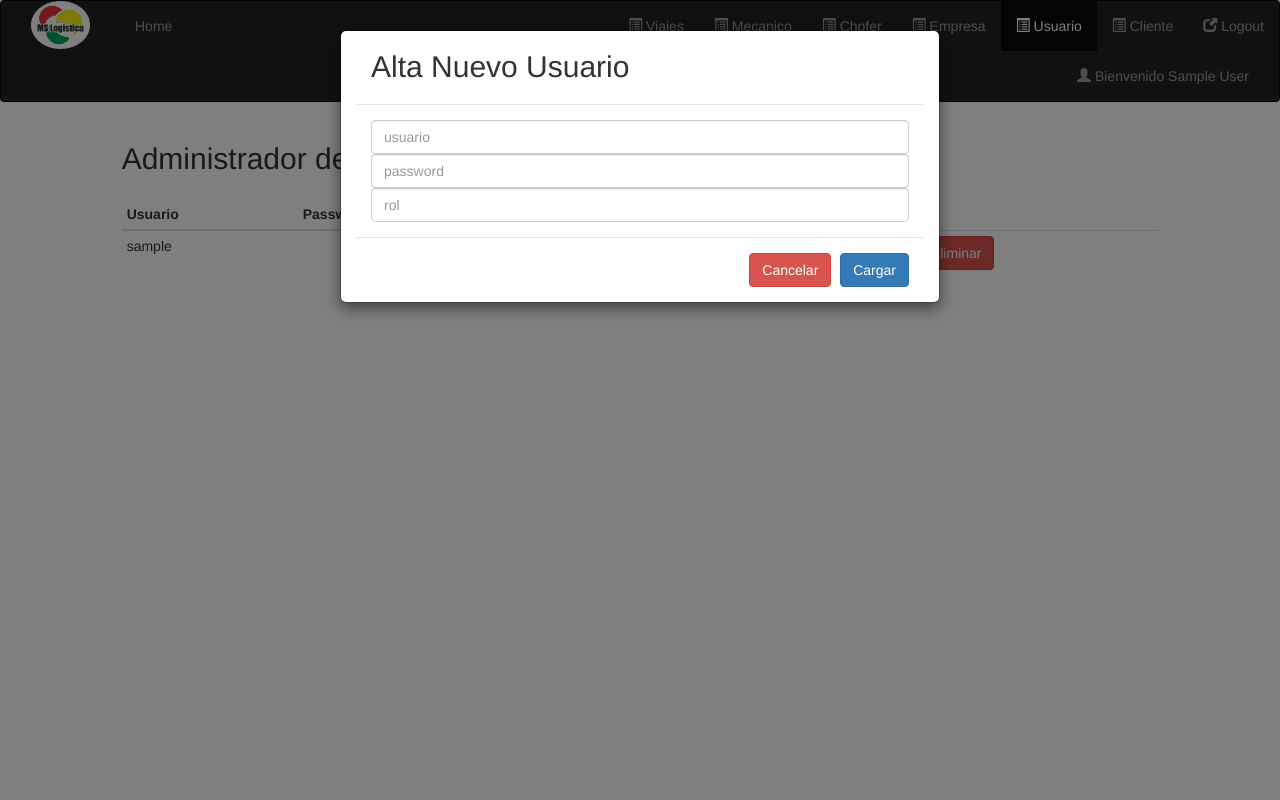
After one commit to ProgramacionWebII/LogIkw, a PHP site: page /LogIkw/vistas/admin/abmUsuario.php in a window 1280 px wide, after a click on "Agregar". The commit adds this page. Run offline with PHP 8.4, Linux system fonts and the light colour scheme; the visitor is signed in with stand-in values (Sample User, id 1).

Commit message:
abm usuario ok,falta corregir md5

```diff
--- /dev/null
+++ b/modelo/usuario.php
@@ -0,0 +1,38 @@
+<?php
+	class Usuario{
+
+		/* Se usa el método que más convenga, si necesito todos los clientes, uso el primero,
+		si necesito un cliente en específico, filtro por ID usando el segundo méetodo */
+		public static function getAll(){
+			$query = "SELECT * FROM usuario";
+			return $query;
+		}
+
+		public static function getAllForId($id){
+			$query = "SELECT * FROM usuario WHERE id_usuario = $id";
+			return $query;
+		}
+
+
+		public static function insertar($user, $pass, $rol){
+			$query = "INSERT INTO usuario(user,pass,rol)
+			VALUES ('$user', '$pass', '$rol')";
+			return $query;
+		}
+
+		public static function eliminar($id){
+		$query = "DELETE FROM usuario WHERE id_usuario = $id";
+			return $query;
+		}
+
+	public static function actualizar($id, $user, $pass, $rol){
+			$query = "UPDATE usuario
+			SET user = '$user',
+			pass = '$pass',
+			rol = '$rol'
+
+			WHERE id_usuario = $id";
+			return $query;
+		}
+	}
+?>
--- /dev/null
+++ b/vistas/admin/abmUsuario.php
@@ -0,0 +1,150 @@
+<?php
+	session_start();
+	if(isset($_SESSION['administrador'])){
+		include "../../modelo/include.php";
+		$query = Administrador::getAllForId($_SESSION['administrador']);
+
+		$resultado = Conexion::getQuery($query);
+		$admin = mysqli_fetch_assoc($resultado);
+		$query1 = Usuario::getAll();
+		$resultado1 = Conexion::getQuery($query1);
+	}
+	else{
+		header("Location: ../../index.php");
+	}
+
+?>
+
+<!DOCTYPE html>
+<html>
+<head>
+  <title>MS Logistica</title>
+  <meta charset="utf-8">
+  <meta name="viewport" content="width=device-width, initial-scale=1">
+  <script src="../../js/jquery.js"></script>
+  <link rel="stylesheet" type="text/css" href="../../css/bootstrap.min.css">
+  <script src="../../js/bootstrap.min.js"></script>
+  <link rel="stylesheet" type="text/css" href="../../css/home.css">
+  <script type="text/javascript" src="../../js/abm.js"></script>
+</head>
+<body>
+
+<nav class="navbar navbar-inverse">
+	<div class="col-sm-12">
+    <div class="navbar-header col-sm-1">
+     <img src="../../image/logo.png">
+    </div>
+    <ul class="nav navbar-nav col-sm-4">
+        <li><a href="<?php echo "../adminLogeado.php";?>">Home</a></li>
+    </ul>
+	<ul class="nav navbar-nav navbar-right">
+		<li><a href=""  data-toggle="modal" data-target="#logout"><span class="glyphicon glyphicon-new-window" ></span> Logout</a></li>
+	</ul>
+	<ul class="nav navbar-nav navbar-right">
+		<li class=""><a href=" <?php echo 'abmCliente.php'; ?>"><span class="glyphicon glyphicon-list-alt" ></span> Cliente</a></li>
+	</ul>
+	<ul class="nav navbar-nav navbar-right">
+		<li class="active"><a href=" <?php echo 'abmUsuario.php'; ?>"><span class="glyphicon glyphicon-list-alt" ></span> Usuario</a></li>
+	</ul>
+	<ul class="nav navbar-nav navbar-right">
+		<li><a href=" <?php echo 'abmEmpresa.php'; ?>"><span class="glyphicon glyphicon-list-alt" ></span> Empresa</a></li>
+	</ul>
+	<ul class="nav navbar-nav navbar-right">
+		<li><a href=" <?php echo 'abmChofer.php'; ?>"><span class="glyphicon glyphicon-list-alt" ></span> Chofer</a></li>
+	</ul>
+	<ul class="nav navbar-nav navbar-right">
+		<li><a href=" <?php echo 'abmMecanico.php'; ?>"><span class="glyphicon glyphicon-list-alt" ></span> Mecanico</a></li>
+	</ul>
+	<ul class="nav navbar-nav navbar-right">
+		<li><a href=" <?php echo 'abmViajes.php'; ?>"><span class="glyphicon glyphicon-list-alt" ></span> Viajes</a></li>
+	</ul>
+	<ul class="nav navbar-nav navbar-right">
+		<li><a href=""><span class="glyphicon glyphicon-user" ></span> Bienvenido <?php echo $admin['nombre'] ?></a></li>
+	</ul>
+	</div>
+</nav>
+
+
+<div class="col-sm-10 col-sm-offset-1">
+  <h2>Administrador de usuarios</h2>
+  <table class="table table-condensed">
+    <thead>
+      <tr>
+        <th>Usuario</th>
+        <th>Password</th>
+        <th>Rol</th>
+
+		<th><button type='button'  class='btn btn-success' data-toggle='modal' data-target='#agregarUsuario'>Agregar</button></th>
+
+      </tr>
+    </thead>
+    <tbody>
+   	<?php
+	while($usuario = mysqli_fetch_assoc($resultado1)){
+		echo "<form method='POST' action='../../modelo/ejecutarAbmUsuario.php'>
+		 <tr>
+		 <td>".$usuario['user']."</td>
+		 <td>".$usuario['pass']."</td>
+		 <td>".$usuario['rol']."</td>
+
+		 <input type='text' name='id' class='hidden' value='".$usuario['id_usuario']."'>
+
+		 <td><button type='submit' id='modificar' onclick= 'modificar()' name='alterar' value='modificar' class='btn btn-primary'>Modificar</button></td>
+
+		 <td><button type='submit' id='eliminar' onclick= 'eliminar()' name='alterar' value='eliminar' class='btn btn-danger'>Eliminar</button></td>
+
+		 </tr>
+  		 </form>";
+	}
+   	?>
+    </tbody>
+  </table>
+</div>
+
+
+	<!-- Modal logout-->
+	<form action="../../modelo/logout.php" method="POST">
+		<div class="modal fade" id="logout" tabindex="-1" role="dialog" aria-labelledby="exampleModalLabel" aria-hidden="true">
+		  <div class="modal-dialog" role="document">
+		    <div class="modal-content col-sm-12">
+		      <div class="modal-header col-sm-8 col-sm-offset-2">
+		        <h2 class="modal-title" id="exampleModalLabel">¿Desea delogearse?</h2>
+		        <button type="button" class="close" data-dismiss="modal" aria-label="Close">
+		        </button>
+			      </div>
+		      <div class="modal-footer col-sm-12">
+		        <input type="button" class="btn btn-secondary" data-dismiss="modal" value="Cancelar">
+		        <input type="submit" class="btn btn-primary" value="Delogearse">
+		      </div>
+		    </div>
+		  </div>
+		</div>
+	</form>
+
+	<!-- Modal de agregar-->
+    <form action="../../modelo/ejecutarAbmUsuario.php" method="POST">
+	<div class="modal fade" id="agregarUsuario" tabindex="-1" role="dialog" aria-labelledby="exampleModalLabel" aria-hidden="true">
+	  <div class="modal-dialog" role="document">
+	    <div class="modal-content col-sm-12">
+	      <div class="modal-header">
+	        <h2 class="modal-title" id="exampleModalLabel">Alta Nuevo Usuario</h2>
+	        <button type="button" class="close" data-dismiss="modal" aria-label="Close">
+	        </button>
+	      </div>
+	      <div class="modal-body col-sm-12">
+   	        <input type="text" name="user" class="col-sm-6 form-control" placeholder="usuario" required><br>
+	        <input type="text" name="pass" class="col-sm-6 form-control" placeholder="password"required><br>
+	        <input type="text" name="rol" class="col-sm-6 form-control"  placeholder="rol"required><br>
+
+	        <input type="text" name="alterar" value="agregar" class="hidden">
+	      </div>
+	      <div class="modal-footer col-sm-12">
+	        <input type="button" class="btn btn-danger" data-dismiss="modal" value="Cancelar">
+	        <input type="submit" class="btn btn-primary" value="Cargar">
+	      </div>
+	    </div>
+	  </div>
+	</div>
+   	</form>
+</body>
+</html>
--- a/vistas/adminLogeado.php
+++ b/vistas/adminLogeado.php
@@ -47,6 +47,10 @@
 	</ul>
 	<ul class="nav navbar-nav navbar-right">
 		<li><a href=" <?php echo 'admin/abmCliente.php'; ?>"><span class="glyphicon glyphicon-list-alt" ></span> Cliente</a></li>
+	</ul>
+
+		<ul class="nav navbar-nav navbar-right">
+		<li><a href=" <?php echo 'admin/abmUsuario.php'; ?>"><span class="glyphicon glyphicon-list-alt" ></span> Usuario</a></li>
 	</ul>
 	<ul class="nav navbar-nav navbar-right">
 		<li><a href=" <?php echo 'admin/abmEmpresa.php'; ?>"><span class="glyphicon glyphicon-list-alt" ></span> Empresa</a></li>
```
Also changed, not shown: modelo/ejecutarAbmUsuario.php (added, +62 -0 lines), vistas/admin/modificarUsuario.php (added, +87 -0 lines).
